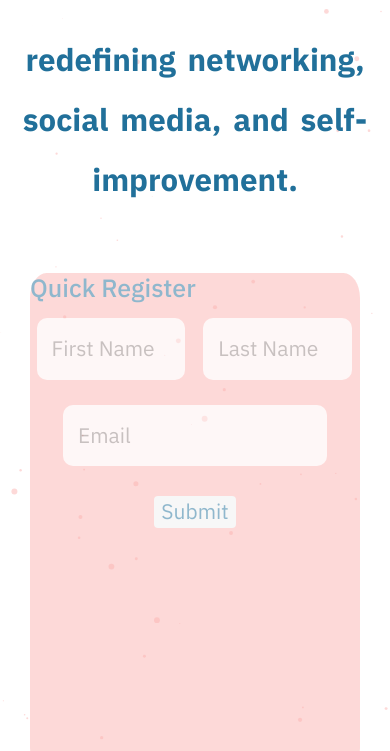
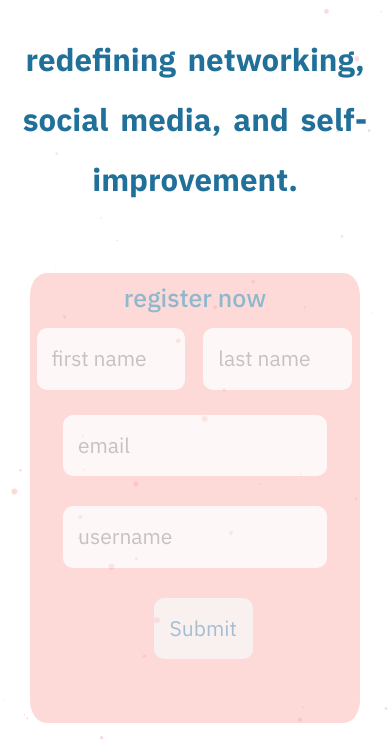
Before and after one commit to agod1373/upload, a plain HTML site: page index.html in a window 390 px wide. Shown: the part 88-839 px from the top of the page. Drawn offline with nearby package versions, Linux system fonts and the light colour scheme.

Commit message:
finalized mobile optimization

```diff
--- a/css/style.css
+++ b/css/style.css
@@ -121,7 +121,7 @@ main {
 }
 
 
-@media screen and (max-width: 800px) {
+@media only screen and (max-width: 800px) {
   #mission {
     width: 100%;
     color: #1f6f99;
@@ -186,19 +186,15 @@ main {
 }
 
 @media screen and (max-width: 450px) {
-  #quick-register {
-    display: flex;
-    flex-wrap: wrap;
-    margin: 150px auto;
-    min-width: 330px;
-    max-width: 330px;
-    min-height: 500px;
+  #register-background {
+    opacity: 0.5;
+    border-radius: 5%;
+    background-color: #fcb3b1;
+    width: 100%;
+    height: inherit;
+    margin-top: 50px;
   }
 }
-
-
-
-
 
 
 #register-background {
@@ -209,14 +205,17 @@ main {
   height: inherit;
 }
 
-
+#register-background h1 {
+  text-align: center;
+  margin-top: 10px;
+}
 
 .quick-register-form {
   width: 100%;
   font-size: 2.1rem;
 }
 
-.quick-register-form input[id="firstName"], input[id="lastName"] {
+.quick-register-form input {
   box-sizing: border-box;
   padding: 15px 15px;
   margin: 10px 2%;
@@ -228,22 +227,18 @@ main {
 }
 
 .quick-register-form input[id="email"] {
-  box-sizing: border-box;
   margin: 15px 10%;
-  padding: 15px 15px;
   width: 80%;
-  min-height: 40px;
-  border-radius: 10px;
-  border: none;
-  opacity: 0.8;
+}
+
+.quick-register-form input[id="userName"] {
+  margin: 15px 10%;
+  width: 80%;
 }
 
 .quick-register-form input[type="submit"] {
-  box-sizing: border-box;
   margin: 15px 37.5%;
-  width: 25%;
-  border-radius: 4px;
-  border: none;
+  width: 30%;
 }
 
 
--- a/index.html
+++ b/index.html
@@ -33,11 +33,12 @@
 
       <section id="quick-register">
         <section id="register-background">
-          <h1>Quick Register</h1>
+          <h1>register now</h1>
           <form class="quick-register-form" action="index.html" method="post">
-            <input type="text" id="firstName" placeholder="First Name">
-            <input type="text" id="lastName" placeholder="Last Name">
-            <input type="text" id="email" placeholder="Email">
+            <input type="text" id="firstName" placeholder="first name">
+            <input type="text" id="lastName" placeholder="last name">
+            <input type="text" id="email" placeholder="email">
+            <input type="text" id="userName" placeholder="username">
             <input type="submit">
           </form>
         </section>
```
